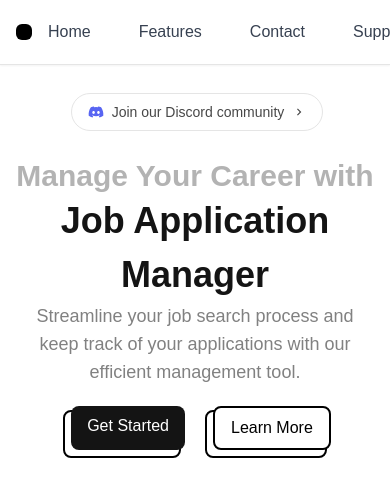
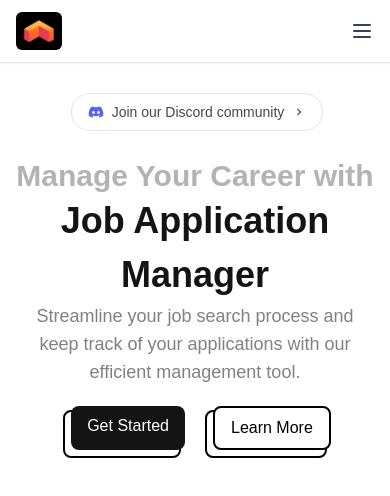
Before and after one commit to DanteTerry/aplify-new, a Next.js app: page / in a window 390 px wide. Shown: the top 496 px of the page. Built offline with nearby package versions, Linux system fonts and the light colour scheme; a web font is replaced by a local one.

Commit message:
fix: Add responsiveness in navbar

```diff
--- a/app/(marketing)/_components/Navbar.tsx
+++ b/app/(marketing)/_components/Navbar.tsx
@@ -18,7 +18,7 @@ function Navbar() {
       </Link>
 
       {/* Navigation Links */}
-      <div className="flex flex-1 items-center justify-center gap-4">
+      <div className="hidden flex-1 items-center justify-center gap-4 md:flex">
         {navLinks.map((link, index) => (
           <Link
             key={index}
```
